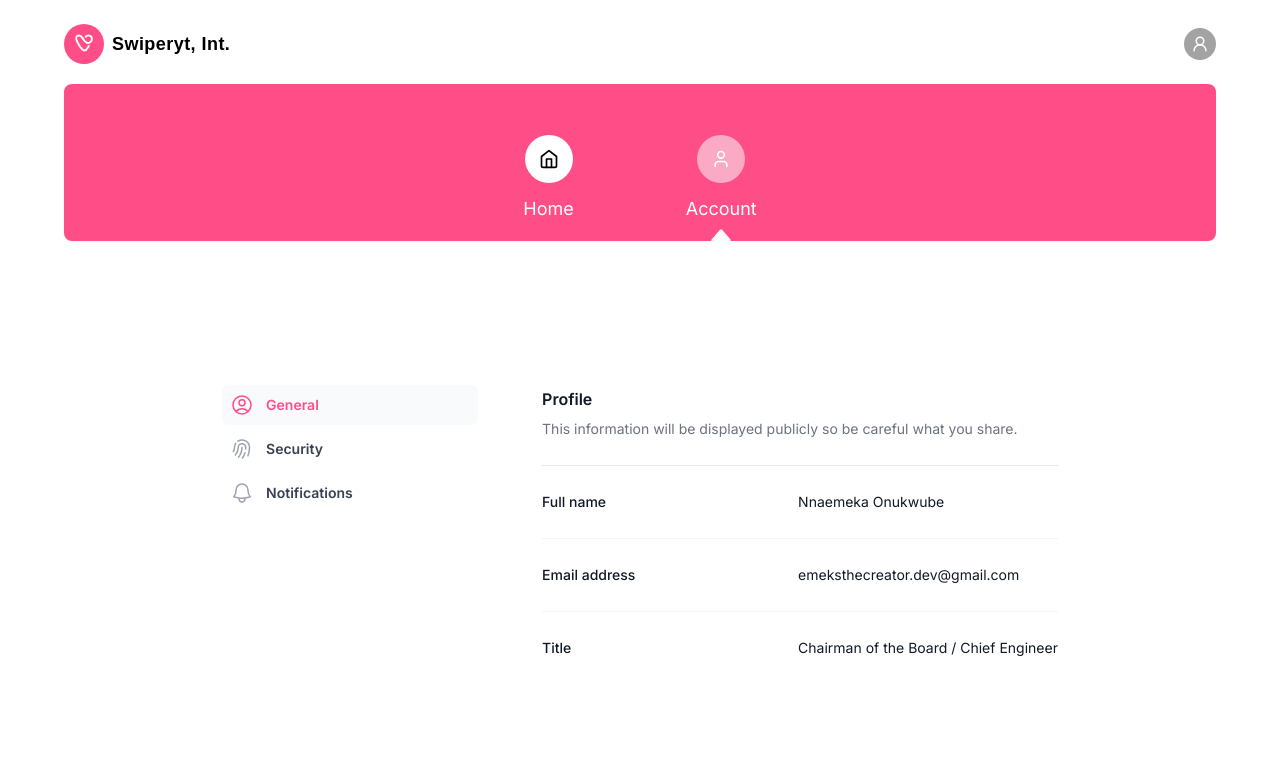
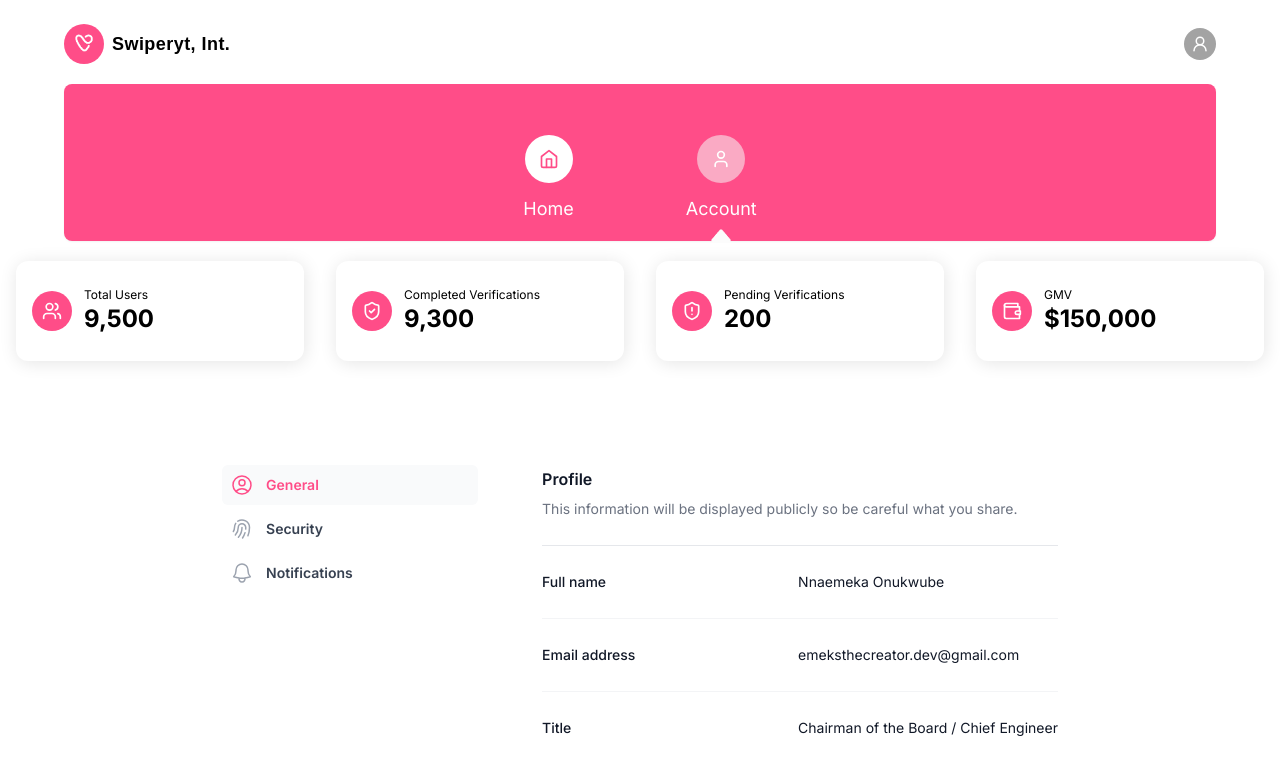
Before and after one commit to ErnestCodes/admin-dashboard, a Next.js app: page /account in a window 1280 px wide. Shown: the top 774 px of the page. Built offline with nearby package versions, Linux system fonts and the light colour scheme.

Commit message:
new update

```diff
--- a/app/(dashboard)/(routes)/account/page.tsx
+++ b/app/(dashboard)/(routes)/account/page.tsx
@@ -6,6 +6,7 @@ import {
   FingerPrintIcon,
   UserCircleIcon,
 } from '@heroicons/react/24/outline';
+import Stats from '../../_components/Stats/Stats';
 
 const AccountPage = () => {
   const secondaryNavigation = [
@@ -15,7 +16,9 @@ const AccountPage = () => {
   ];
 
   return (
-    <div className='mx-auto max-w-7xl pt-16 lg:flex lg:gap-x-16 lg:px-8'>
+    <div className='flex-col flex items-center'>
+      <Stats />
+      <div className='mx-auto max-w-7xl pt-6 lg:flex lg:gap-x-16 lg:px-8'>
         <h1 className='sr-only'>General Settings</h1>
 
         <aside className='flex overflow-x-auto border-b border-gray-900/5 py-4 lg:block lg:w-64 lg:flex-none lg:border-0 lg:py-20'>
@@ -55,10 +58,12 @@ const AccountPage = () => {
         <main className='px-4 py-16 sm:px-6 lg:flex-auto lg:px-0 lg:py-20'>
           <div className='mx-auto max-w-2xl space-y-16 sm:space-y-20 lg:mx-0 lg:max-w-none'>
             <div>
-            <h2 className='text-base/7 font-semibold text-gray-900'>Profile</h2>
+              <h2 className='text-base/7 font-semibold text-gray-900'>
+                Profile
+              </h2>
               <p className='mt-1 text-sm/6 text-gray-500'>
-              This information will be displayed publicly so be careful what you
-              share.
+                This information will be displayed publicly so be careful what
+                you share.
               </p>
 
               <dl className='mt-6 space-y-6 divide-y divide-gray-100 border-t border-gray-200 text-sm/6'>
@@ -95,6 +100,7 @@ const AccountPage = () => {
           </div>
         </main>
       </div>
+    </div>
   );
 };
 
--- a/app/(dashboard)/_components/Header/HeaderItem.tsx
+++ b/app/(dashboard)/_components/Header/HeaderItem.tsx
@@ -35,7 +35,7 @@ const HeaderItem = ({ Icon, label, href }: Props) => {
         >
           <Icon
             size={20}
-            className={cn('text-[#000]', isActive && 'text-white')}
+            className={cn('text-[#ff4d88]', isActive && 'text-white')}
           />
         </div>
         <span className='font-inter text-white font-normal text-lg'>
--- a/app/(dashboard)/_components/Stats/Stats.tsx
+++ b/app/(dashboard)/_components/Stats/Stats.tsx
@@ -7,19 +7,19 @@ const statData = [
     id: 1,
     Icon: Users,
     label: 'Total Users',
-    input: '1,500',
+    input: '9,500',
   },
   {
     id: 2,
     Icon: ShieldCheck,
     label: 'Completed Verifications',
-    input: '500',
+    input: '9,300',
   },
   {
     id: 3,
     Icon: ShieldAlert,
     label: 'Pending Verifications',
-    input: '2,500',
+    input: '200',
   },
   {
     id: 4,
```
Lines whose indentation alone changed are shown as unchanged.
